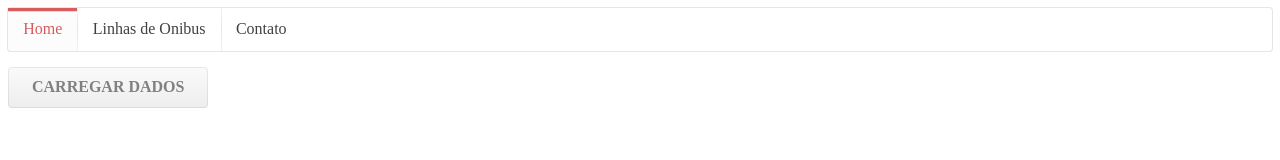
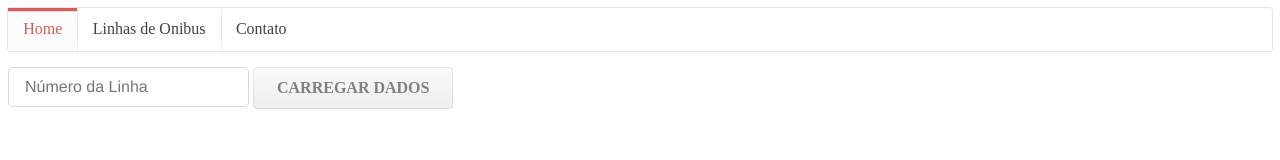
Before and after one commit to victorpedrocs/semantic-ui-test, a plain HTML site: page index.html in a window 1280 px wide. Drawn offline with nearby package versions, Linux system fonts and the light colour scheme.

Commit message:
mudança de link para recuperar json

```diff
--- a/_js/index.js
+++ b/_js/index.js
@@ -1,39 +1,19 @@
 
 
-function carregaDados () {
+function carregaDados (numeroLinha) {
     'use strict';
-	/* var flickerAPI = "http://api.flickr.com/services/feeds/photos_public.gne?jsoncallback=?";
-		$.getJSON( flickerAPI, {
-		tags: "mount rainier",
-		tagmode: "any",
-		format: "json"})
-		.done( function ( data ){
-			console.log(data);
-		});*/
-	var gpsOnibus = "http://dadosabertos.rio.rj.gov.br/apiTransporte/apresentacao/rest/index.cfm/obterTodasPosicoes";
+	console.log(numeroLinha);
+    var gpsOnibus = 'http://riob.us/proxy.php';
 
-	$.ajax({
-        type : 'GET',
-		url: gpsOnibus,
-		contentType : 'json',
-		complete : function ( data ) {
-			console.log($.parseJSON(data));
-		},
-		success : function (data){
-			console.log(data);
-		},
-		error : function ( e ){
-			console.log( e.message );
-		}
-
-    });
-
-   /* var gpsOnibus = "http://dadosabertos.rio.rj.gov.br/apiTransporte/apresentacao/rest/index.cfm/obterTodasPosicoes";
-    console.log(gpsOnibus);
-    $.getJSON( gpsOnibus, {})
-	.done( function( data ){
-		console.log( jQuery.parseJSON( data) );
-	});*/
+    $.getJSON(gpsOnibus,
+              {
+				  linha : numeroLinha
+              },
+             function ( data ){
+             	$.each( data.COLUMNS, function( i, d ){
+					alert( d );
+				});
+             });
 
     /*.done( function ( data ) {
         $.each( data.DATA, function( dataRow ) {
--- a/index.html
+++ b/index.html
@@ -17,9 +17,15 @@
             <a class="item">Linhas de Onibus</a>
             <a class="item">Contato</a>
         </div>
-        <div class="ui button" id="carregar_dados" onclick="carregaDados();">Carregar Dados</div>
 
-        <div class="ui table" id="tabela">
+		<div class="ui input">
+			<input type="text" placeholder="Número da Linha" id="numero_linha">
+		</div>
+
+		<div class="ui button" id="carregar_dados" onclick="carregaDados($('#numero_linha').val());">Carregar Dados</div>
 
     </body>
+	<script type="text/javascript">
+
+	</script>
 </html>
```
